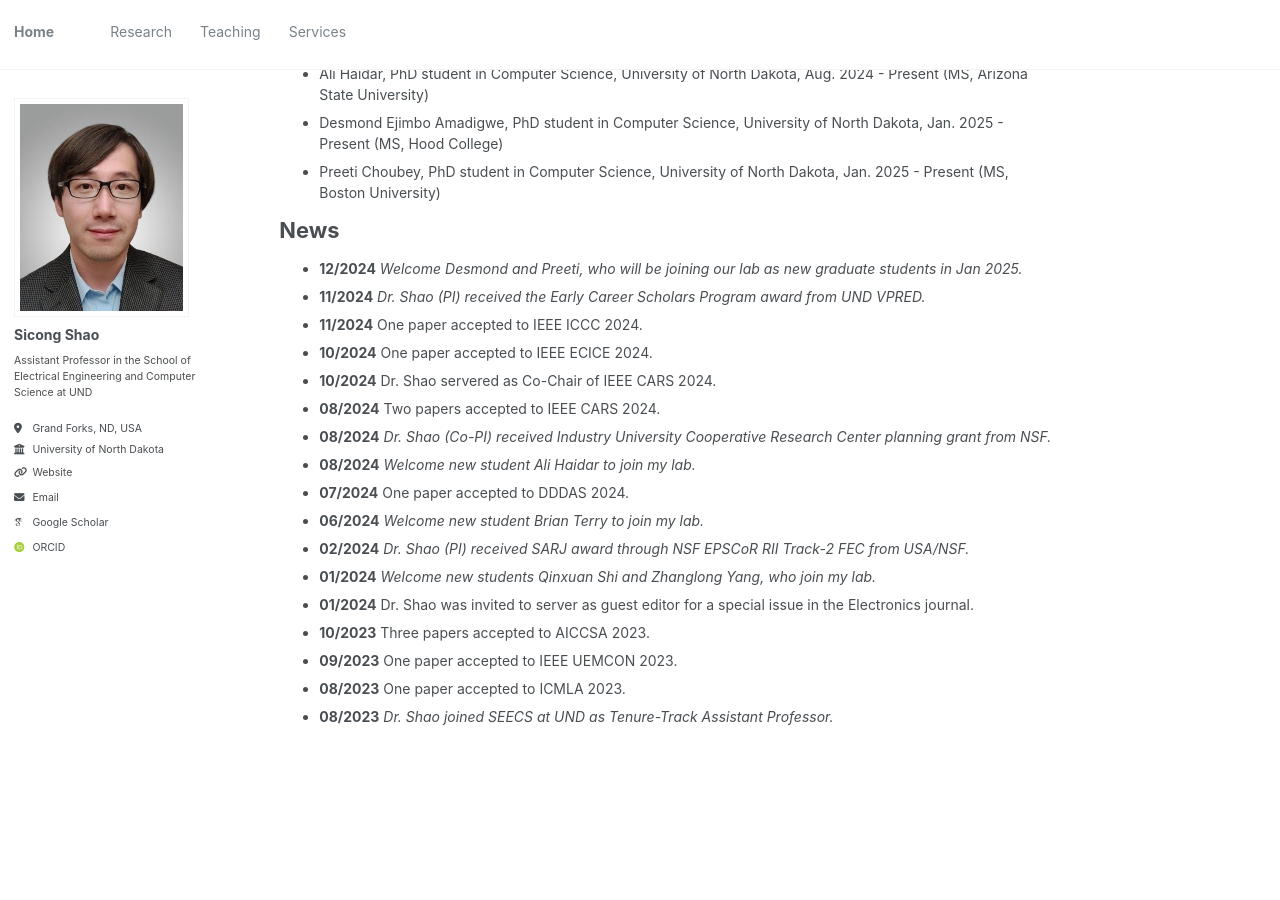
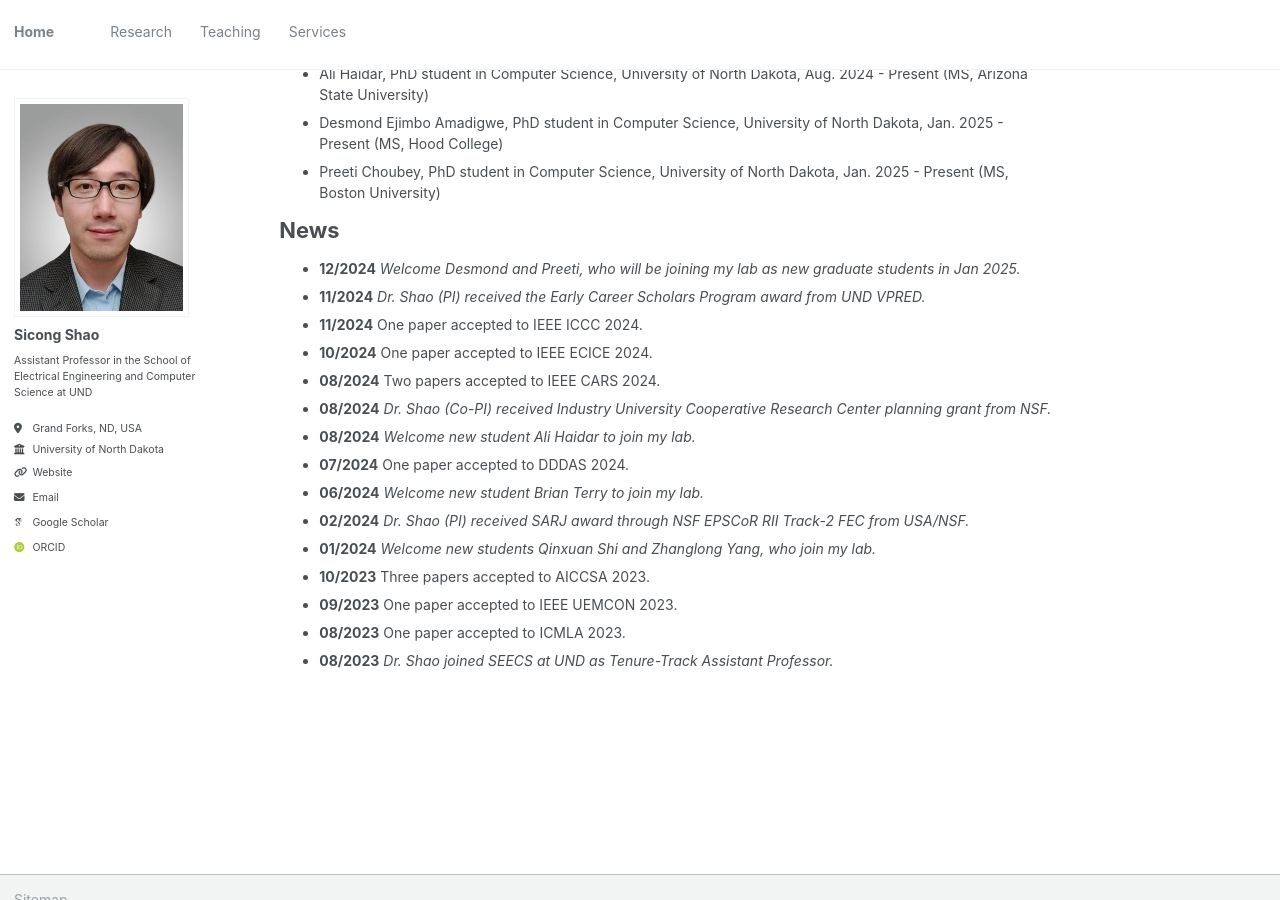
Before and after one commit to sicongshao/sicongshao.github.io, a Jekyll site: the page built from _pages/about.md, in a window 1280 px wide and 900 px high, scrolled down 459 px. Built offline with Jekyll 4.4.1, drawn with Linux system fonts in a browser that asks for light colours; some web fonts are replaced.

Commit message:
first commit

```diff
--- a/_pages/about.md
+++ b/_pages/about.md
@@ -25,11 +25,10 @@ Current Students
 
 News
 ======
-* **12/2024** *Welcome Desmond and Preeti, who will be joining our lab as new graduate students in Jan 2025.*
+* **12/2024** *Welcome Desmond and Preeti, who will be joining my lab as new graduate students in Jan 2025.*
 * **11/2024** *Dr. Shao (PI) received the Early Career Scholars Program award from UND VPRED.*
 * **11/2024** One paper accepted to IEEE ICCC 2024.
 * **10/2024** One paper accepted to IEEE ECICE 2024.
-* **10/2024** Dr. Shao servered as Co-Chair of IEEE CARS 2024.
 * **08/2024** Two papers accepted to IEEE CARS 2024.
 * **08/2024** *Dr. Shao (Co-PI) received Industry University Cooperative Research Center planning grant from NSF.*
 <!-- * **08/2024** Dr. Shao was invited to server as Technical Program Committee (TPC) member at the IEEE HOST 2025. -->
@@ -38,7 +37,7 @@ News
 * **06/2024** *Welcome new student Brian Terry to join my lab.*
 * **02/2024** *Dr. Shao (PI) received SARJ award through NSF EPSCoR RII Track-2 FEC from USA/NSF.*
 * **01/2024** *Welcome new students Qinxuan Shi and Zhanglong Yang, who join my lab.*
-* **01/2024** Dr. Shao was invited to server as guest editor for a special issue in the Electronics journal.
+<!-- * **01/2024** Dr. Shao was invited to server as guest editor for a special issue in the Electronics journal. -->
 * **10/2023** Three papers accepted to AICCSA 2023.
 * **09/2023** One paper accepted to IEEE UEMCON 2023.
 * **08/2023** One paper accepted to ICMLA 2023.
```
